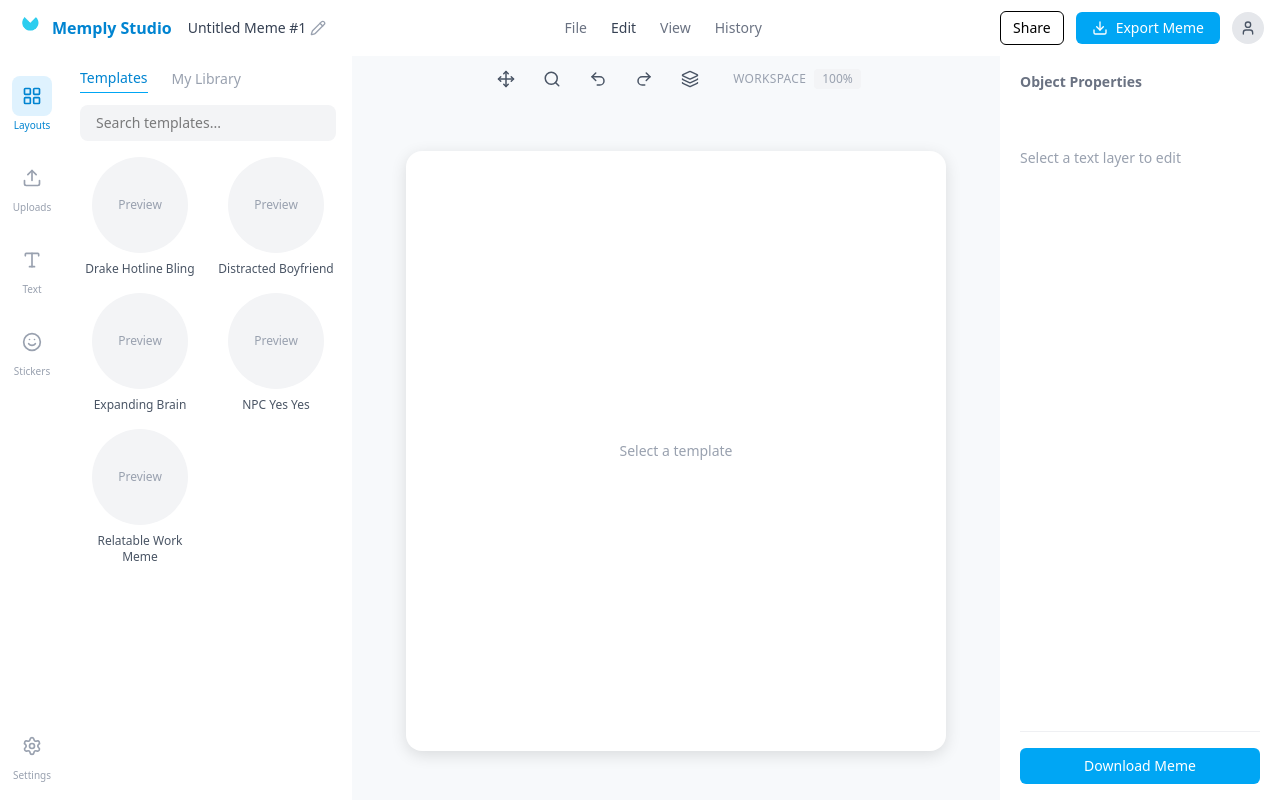
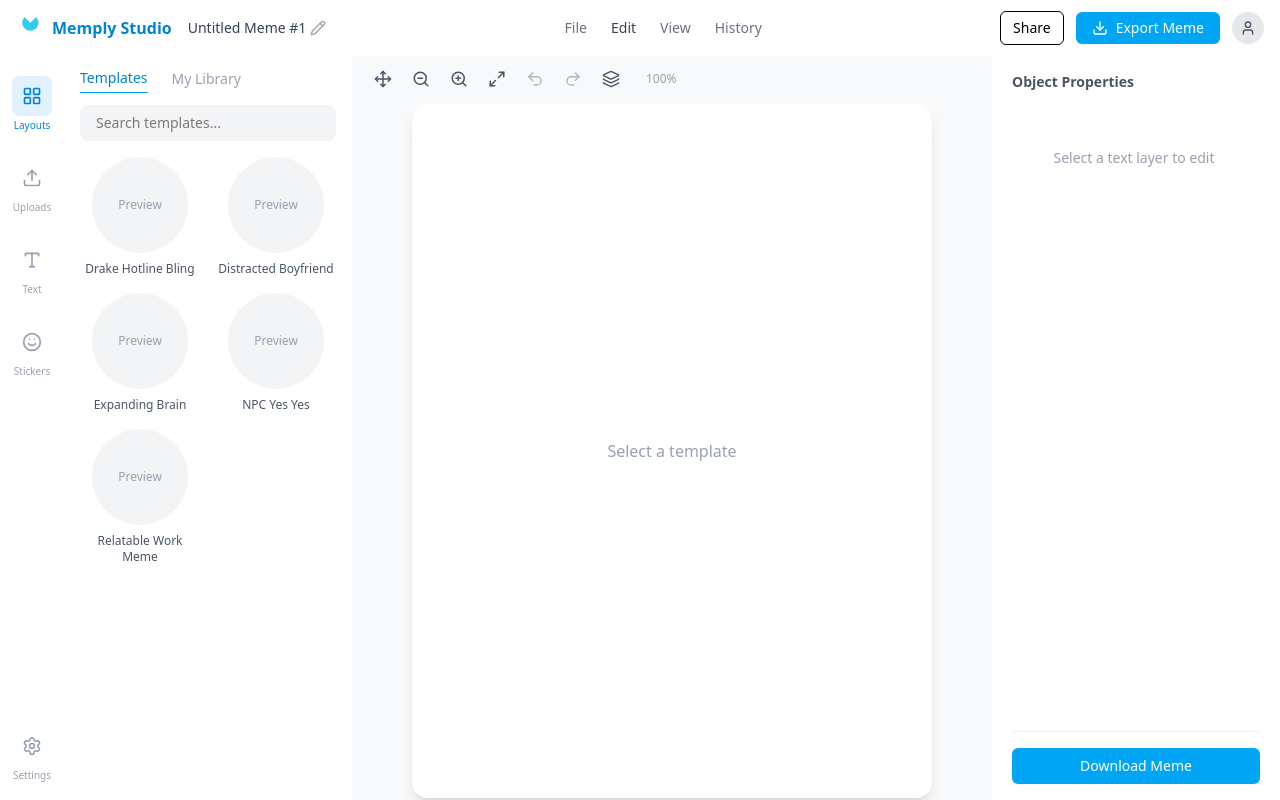
Before and after one commit to RajsiSinha/Memply, a Next.js app: page /studio in a window 1280 px wide. Built offline with nearby package versions, Linux system fonts and the light colour scheme.

Commit message:
Fix: add text & text presets working, improve studio canvas base

```diff
--- a/app/studio/CanvasArea.tsx
+++ b/app/studio/CanvasArea.tsx
@@ -1,8 +1,14 @@
 "use client";
 
 import Image from "next/image";
-import { useEffect, useState } from "react";
+import { useEffect, useRef, useState } from "react";
 import { TextLayer } from "./types";
+
+const BASE_WIDTH = 520;
+const BASE_HEIGHT = (520 * 4) / 3;
+
+const clamp = (v: number, min: number, max: number) =>
+  Math.min(max, Math.max(min, v));
 
 type CanvasAreaProps = {
   canvasRef: React.RefObject<HTMLDivElement>;
@@ -12,6 +18,7 @@ type CanvasAreaProps = {
   onTextChange: (id: number, value: string) => void;
   onSelectText: (id: number) => void;
   onMoveText: (id: number, x: number, y: number) => void;
+  zoom: number;
 };
 
 const templateImageMap: Record<string, string> = {
@@ -30,85 +37,158 @@ export default function CanvasArea({
   onTextChange,
   onSelectText,
   onMoveText,
+  zoom,
 }: CanvasAreaProps) {
+  /* ---------------- TEXT DRAG ---------------- */
+
   const [draggingId, setDraggingId] = useState<number | null>(null);
+  const dragOffset = useRef<{ x: number; y: number } | null>(null);
 
-  /* GLOBAL DRAG */
   useEffect(() => {
-    const handleMouseMove = (e: MouseEvent) => {
-      if (draggingId === null || !canvasRef.current) return;
+    const move = (e: MouseEvent) => {
+      if (!draggingId || !canvasRef.current || !dragOffset.current) return;
 
       const rect = canvasRef.current.getBoundingClientRect();
-      onMoveText(
-        draggingId,
-        e.clientX - rect.left,
-        e.clientY - rect.top
-      );
+
+      const x = e.clientX - rect.left - dragOffset.current.x;
+      const y = e.clientY - rect.top - dragOffset.current.y;
+
+      onMoveText(draggingId, x, y);
     };
 
-    const stopDrag = () => setDraggingId(null);
+    const up = () => {
+      setDraggingId(null);
+      dragOffset.current = null;
+    };
 
-    window.addEventListener("mousemove", handleMouseMove);
-    window.addEventListener("mouseup", stopDrag);
+    window.addEventListener("mousemove", move);
+    window.addEventListener("mouseup", up);
 
     return () => {
-      window.removeEventListener("mousemove", handleMouseMove);
-      window.removeEventListener("mouseup", stopDrag);
+      window.removeEventListener("mousemove", move);
+      window.removeEventListener("mouseup", up);
     };
   }, [draggingId, onMoveText, canvasRef]);
+
+  /* ---------------- PAN (SPACE + DRAG) ---------------- */
+
+  const [pan, setPan] = useState({ x: 0, y: 0 });
+  const [isPanning, setIsPanning] = useState(false);
+  const panStart = useRef<{ x: number; y: number } | null>(null);
+  const spacePressed = useRef(false);
+
+  useEffect(() => {
+    const down = (e: KeyboardEvent) => {
+      if (e.code === "Space") {
+        e.preventDefault();
+        spacePressed.current = true;
+      }
+    };
+
+    const up = (e: KeyboardEvent) => {
+      if (e.code === "Space") {
+        spacePressed.current = false;
+        setIsPanning(false);
+        panStart.current = null;
+      }
+    };
+
+    window.addEventListener("keydown", down);
+    window.addEventListener("keyup", up);
+
+    return () => {
+      window.removeEventListener("keydown", down);
+      window.removeEventListener("keyup", up);
+    };
+  }, []);
+
+  const handlePanStart = (e: React.MouseEvent) => {
+    if (!spacePressed.current) return;
+
+    setIsPanning(true);
+    panStart.current = {
+      x: e.clientX - pan.x,
+      y: e.clientY - pan.y,
+    };
+  };
+
+  const handlePanMove = (e: React.MouseEvent) => {
+    if (!isPanning || !panStart.current || !canvasRef.current) return;
+
+    const wrapper = canvasRef.current.parentElement;
+    if (!wrapper) return;
+
+    const wrapRect = wrapper.getBoundingClientRect();
+
+    const scaledW = BASE_WIDTH * zoom;
+    const scaledH = BASE_HEIGHT * zoom;
+
+    const maxX = Math.max(0, (scaledW - wrapRect.width) / 2);
+    const maxY = Math.max(0, (scaledH - wrapRect.height) / 2);
+
+    const nextX = e.clientX - panStart.current.x;
+    const nextY = e.clientY - panStart.current.y;
+
+    setPan({
+      x: clamp(nextX, -maxX, maxX),
+      y: clamp(nextY, -maxY, maxY),
+    });
+  };
+
+  /* ---------------- RENDER ---------------- */
 
   const imageSrc = selectedTemplate
     ? templateImageMap[selectedTemplate]
     : null;
 
   return (
-    <div className="flex-1 flex items-center justify-center bg-[#f7f9fb]">
-      {/* CANVAS */}
+    <div
+      className="flex-1 flex items-center justify-center bg-[#f7f9fb]"
+      onMouseDown={handlePanStart}
+      onMouseMove={handlePanMove}
+    >
       <div
         ref={canvasRef}
-        className="
-          relative
-          bg-white
-          rounded-2xl
-          shadow-[0_4px_16px_rgba(0,0,0,0.12)]
-          overflow-hidden
-        "
+        className="relative bg-white rounded-2xl shadow-lg overflow-hidden"
+        style={{ width: BASE_WIDTH, height: BASE_HEIGHT }}
+      >
+        <div
+          className="absolute inset-0"
           style={{
-          width: 600,
-          height: 600,
-          maxWidth: "90%",
-          maxHeight: "90%",
+            transform: `translate(${pan.x}px, ${pan.y}px) scale(${zoom})`,
+            transformOrigin: "center",
           }}
         >
-        {/* TEMPLATE IMAGE */}
           {imageSrc ? (
             <Image
               src={imageSrc}
               alt="Meme"
               fill
-            className="object-cover"
+              className="object-contain"
               priority
             />
           ) : (
-          <div className="flex items-center justify-center h-full text-gray-400 text-sm">
+            <div className="flex items-center justify-center h-full text-gray-400">
               Select a template
             </div>
           )}
 
-        {/* TEXT LAYERS */}
           {textLayers.map((layer) => (
             <input
               key={layer.id}
               value={layer.content}
               readOnly={selectedTextId !== layer.id}
               onMouseDown={(e) => {
-              if (selectedTextId !== layer.id) {
-                e.preventDefault();
+                e.stopPropagation();
                 onSelectText(layer.id);
                 setDraggingId(layer.id);
-              }
+
+                const rect = canvasRef.current!.getBoundingClientRect();
+                dragOffset.current = {
+                  x: e.clientX - rect.left - layer.x,
+                  y: e.clientY - rect.top - layer.y,
+                };
               }}
-            onDoubleClick={() => onSelectText(layer.id)}
               onChange={(e) =>
                 onTextChange(layer.id, e.target.value)
               }
@@ -123,23 +203,17 @@ export default function CanvasArea({
                 WebkitTextStroke:
                   layer.strokeWidth > 0
                     ? `${layer.strokeWidth}px ${layer.strokeColor}`
-                  : "none",
+                    : "transparent",
               }}
-            className={`
-              absolute left-0 top-0
-              bg-transparent
-              outline-none
-              drop-shadow-md
-              select-none
-              ${
+              className={`absolute left-0 top-0 bg-transparent outline-none select-none ${
                 selectedTextId === layer.id
                   ? "ring-2 ring-sky-400 cursor-text"
                   : "cursor-move"
-              }
-            `}
+              }`}
             />
           ))}
         </div>
       </div>
+    </div>
   );
 }
--- a/app/studio/PropertiesPanel.tsx
+++ b/app/studio/PropertiesPanel.tsx
@@ -31,17 +31,33 @@ export default function PropertiesPanel({
   };
 
   return (
-    <aside className="w-72 bg-white px-5 py-4 flex flex-col h-full overflow-hidden">
+    <aside className="w-72 bg-white px-5 py-4 flex flex-col h-full min-h-0">
   {/* HEADER */}
-      <h2 className="text-sm font-semibold text-gray-500 mb-4">
+  <h2 className="text-sm font-semibold text-gray-600 mb-4">
     Object Properties
   </h2>
 
   {/* SCROLLABLE CONTENT */}
-      <div className="flex-1 overflow-y-auto pr-1">
+  <div className="flex-1 overflow-y-auto space-y-6 pr-1">
     {selectedText ? (
-          <div className="space-y-6">
-            {/* FONT SIZE */}
+      <>
+        {/* ───────── TEXT CONTENT ───────── */}
+        <div className="space-y-2">
+          <label className="text-xs text-gray-500">Text</label>
+          <input
+            value={selectedText.content}
+            onChange={(e) =>
+              onUpdateStyle(selectedText.id, {
+                content: e.target.value,
+              })
+            }
+            className="w-full px-2 py-1.5 rounded-md border text-sm focus:outline-none focus:ring-1 focus:ring-sky-400"
+          />
+        </div>
+
+        <Divider />
+
+        {/* ───────── FONT SIZE ───────── */}
         <div className="space-y-2">
           <label className="text-xs text-gray-500">Font Size</label>
           <input
@@ -58,19 +74,23 @@ export default function PropertiesPanel({
           />
         </div>
 
-            {/* TEXT ALIGNMENT */}
+        {/* ───────── ALIGNMENT ───────── */}
         <div className="space-y-2">
-              <label className="text-xs text-gray-500">Text Alignment</label>
+          <label className="text-xs text-gray-500">
+            Alignment
+          </label>
           <div className="flex gap-2">
-                {["left", "center", "right"].map((align) => (
+            {(["left", "center", "right"] as const).map(
+              (align) => (
                 <button
                   key={align}
                   onClick={() =>
                     onUpdateStyle(selectedText.id, {
-                        align: align as "left" | "center" | "right",
+                      align,
                     })
                   }
-                    className={`flex-1 py-1.5 rounded-md text-sm transition ${
+                  className={`flex-1 py-1.5 rounded-md text-sm transition
+                    ${
                       selectedText.align === align
                         ? "bg-sky-500 text-white"
                         : "bg-gray-100 hover:bg-gray-200"
@@ -78,13 +98,16 @@ export default function PropertiesPanel({
                 >
                   {align}
                 </button>
-                ))}
+              )
+            )}
           </div>
         </div>
 
-            {/* LETTER SPACING */}
+        {/* ───────── LETTER SPACING ───────── */}
         <div className="space-y-2">
-              <label className="text-xs text-gray-500">Letter Spacing</label>
+          <label className="text-xs text-gray-500">
+            Letter Spacing
+          </label>
           <input
             type="range"
             min={0}
@@ -99,9 +122,11 @@ export default function PropertiesPanel({
           />
         </div>
 
-            {/* OPACITY */}
+        {/* ───────── OPACITY ───────── */}
         <div className="space-y-2">
-              <label className="text-xs text-gray-500">Opacity</label>
+          <label className="text-xs text-gray-500">
+            Opacity
+          </label>
           <input
             type="range"
             min={0.1}
@@ -117,9 +142,13 @@ export default function PropertiesPanel({
           />
         </div>
 
-            {/* TEXT COLOR */}
+        <Divider />
+
+        {/* ───────── TEXT COLOR ───────── */}
         <div className="space-y-2">
-              <label className="text-xs text-gray-500">Text Color</label>
+          <label className="text-xs text-gray-500">
+            Text Color
+          </label>
           <input
             type="color"
             value={selectedText.color}
@@ -132,9 +161,12 @@ export default function PropertiesPanel({
           />
         </div>
 
-            {/* TEXT OUTLINE */}
+        {/* ───────── OUTLINE ───────── */}
         <div className="space-y-2">
-              <label className="text-xs text-gray-500">Text Outline</label>
+          <label className="text-xs text-gray-500">
+            Text Outline
+          </label>
+
           <input
             type="range"
             min={0}
@@ -147,6 +179,7 @@ export default function PropertiesPanel({
             }
             className="w-full accent-sky-500"
           />
+
           <input
             type="color"
             value={selectedText.strokeColor}
@@ -159,32 +192,39 @@ export default function PropertiesPanel({
           />
         </div>
 
-            {/* BOLD */}
+        <Divider />
+
+        {/* ───────── BOLD TOGGLE ───────── */}
         <button
           onClick={() =>
             onUpdateStyle(selectedText.id, {
               bold: !selectedText.bold,
             })
           }
-              className={`w-full px-3 py-2 rounded-md text-sm transition ${
+          className={`w-full px-3 py-2 rounded-md text-sm transition
+            ${
               selectedText.bold
                 ? "bg-sky-50 text-sky-600"
                 : "bg-gray-50 text-gray-600 hover:bg-gray-100"
             }`}
         >
-              {selectedText.bold ? "Bold Enabled" : "Enable Bold"}
+          {selectedText.bold
+            ? "Bold Enabled"
+            : "Enable Bold"}
         </button>
 
-            {/* DELETE */}
+        {/* ───────── DELETE ───────── */}
         <button
-              onClick={() => onDeleteText(selectedText.id)}
+          onClick={() =>
+            onDeleteText(selectedText.id)
+          }
           className="w-full px-3 py-2 rounded-md bg-red-50 text-red-600 text-sm hover:bg-red-100 transition"
         >
           Delete Text
         </button>
-          </div>
+      </>
     ) : (
-          <p className="text-sm text-gray-400 mt-10">
+      <p className="text-sm text-gray-400 mt-10 text-center">
         Select a text layer to edit
       </p>
     )}
@@ -201,5 +241,10 @@ export default function PropertiesPanel({
     </button>
   </div>
 </aside>
+
   );
 }
+
+function Divider() {
+  return <div className="h-px bg-gray-200/60" />;
+}
--- a/app/studio/page.tsx
+++ b/app/studio/page.tsx
@@ -1,29 +1,91 @@
 "use client";
 
-import { useState, useRef } from "react";
+import { useState, useRef, useEffect } from "react";
 import Sidebar from "./Sidebar";
 import CanvasArea from "./CanvasArea";
 import PropertiesPanel from "./PropertiesPanel";
 import StudioTopBar from "./StudioTopBar";
 import { TextLayer } from "./types";
-import { Move, Search, Undo2, Redo2, Layers } from "lucide-react";
+import {
+  Move,
+  Undo2,
+  Redo2,
+  Layers,
+  ZoomIn,
+  ZoomOut,
+  Maximize2,
+} from "lucide-react";
+
+type HistoryState = {
+  past: TextLayer[][];
+  present: TextLayer[];
+  future: TextLayer[][];
+};
 
 export default function StudioPage() {
+  /* ---------------- HISTORY ---------------- */
+  const [history, setHistory] = useState<HistoryState>({
+    past: [],
+    present: [],
+    future: [],
+  });
+
+  const textLayers = history.present;
+
+  const commit = (next: TextLayer[]) => {
+    setHistory((h) => ({
+      past: [...h.past, h.present],
+      present: next,
+      future: [],
+    }));
+  };
+
+  const undo = () => {
+    setHistory((h) => {
+      if (h.past.length === 0) return h;
+      const previous = h.past[h.past.length - 1];
+      return {
+        past: h.past.slice(0, -1),
+        present: previous,
+        future: [h.present, ...h.future],
+      };
+    });
+  };
+
+  const redo = () => {
+    setHistory((h) => {
+      if (h.future.length === 0) return h;
+      const next = h.future[0];
+      return {
+        past: [...h.past, h.present],
+        present: next,
+        future: h.future.slice(1),
+      };
+    });
+  };
+
+  /* ---------------- UI STATE ---------------- */
   const [selectedTemplate, setSelectedTemplate] = useState<string | null>(null);
-  const [textLayers, setTextLayers] = useState<TextLayer[]>([]);
   const [selectedTextId, setSelectedTextId] = useState<number | null>(null);
+  const [zoom, setZoom] = useState(1);
+
   const canvasRef = useRef<HTMLDivElement>(null);
 
+  /* ---------------- TEXT ACTIONS ---------------- */
   const addTextLayer = (position: "top" | "bottom") => {
-    setTextLayers((prev) => [
-      ...prev,
+    const id = Date.now();
+
+  setHistory((prev) => ({
+    past: [...prev.past, prev.present],
+    present: [
+      ...prev.present,
       {
-        id: Date.now(),
+        id,
         content: position === "top" ? "TOP TEXT" : "BOTTOM TEXT",
         position,
         x: 150,
-        y: position === "top" ? 40 : 400,
-        color: "#ffffff",
+        y: position === "top" ? 40 : 420,
+        color: "#000000",
         fontSize: 32,
         bold: true,
         align: "center",
@@ -32,79 +94,172 @@ export default function StudioPage() {
         strokeWidth: 0,
         strokeColor: "#000000",
       },
-    ]);
-  };
+    ],
+    future: [],
+  }));
+
+   setSelectedTextId(id);
+};
+
+  const addPresetText = (preset: any) => {
+    const id = Date.now();
+
+  setHistory((prev) => ({
+    past: [...prev.past, prev.present],
+    present: [
+      ...prev.present,
+      {
+        id,
+        content: preset.label.toUpperCase(),
+        position: "custom",
+        x: 150,
+        y: 200,
+        color: preset.style?.color ?? "#000000",
+        fontSize: 32,
+        bold: false,
+        align: "center",
+        letterSpacing: 1,
+        opacity: 1,
+        strokeWidth: 0,
+        strokeColor: "#000000",
+        ...preset.style,
+      },
+    ],
+    future: [],
+  }));
+
+   setSelectedTextId(id);
+};
+
 
   const moveText = (id: number, x: number, y: number) => {
-    setTextLayers((prev) =>
-      prev.map((layer) =>
-        layer.id === id ? { ...layer, x, y } : layer
-      )
-    );
+    // live move (no commit – smooth drag)
+    setHistory((h) => ({
+      ...h,
+      present: h.present.map((l) =>
+        l.id === id ? { ...l, x, y } : l
+      ),
+    }));
   };
 
   const updateText = (id: number, value: string) => {
-    setTextLayers((prev) =>
-      prev.map((layer) =>
-        layer.id === id ? { ...layer, content: value } : layer
+    commit(
+      textLayers.map((l) =>
+        l.id === id ? { ...l, content: value } : l
       )
     );
   };
 
   const updateStyle = (id: number, changes: Partial<TextLayer>) => {
-    setTextLayers((prev) =>
-      prev.map((layer) =>
-        layer.id === id ? { ...layer, ...changes } : layer
+    commit(
+      textLayers.map((l) =>
+        l.id === id ? { ...l, ...changes } : l
       )
     );
   };
 
   const deleteTextLayer = (id: number) => {
-    setTextLayers((prev) => prev.filter((l) => l.id !== id));
+    commit(textLayers.filter((l) => l.id !== id));
     setSelectedTextId(null);
   };
 
   const selectedText =
     textLayers.find((l) => l.id === selectedTextId) || null;
 
+  /* ---------------- FIT TO SCREEN ---------------- */
+  const handleFitToScreen = () => {
+    setZoom(1);
+  };
+
+  /* ---------------- KEYBOARD SHORTCUTS ---------------- */
+  useEffect(() => {
+    const handler = (e: KeyboardEvent) => {
+      if ((e.ctrlKey || e.metaKey) && e.key === "z") {
+        e.preventDefault();
+        undo();
+      }
+      if ((e.ctrlKey || e.metaKey) && e.key === "y") {
+        e.preventDefault();
+        redo();
+      }
+    };
+
+    window.addEventListener("keydown", handler);
+    return () => window.removeEventListener("keydown", handler);
+  }, []);
+
+  /* ---------------- RENDER ---------------- */
   return (
     <div className="h-screen flex flex-col bg-[#f7f9fb]">
-      {/* TOP BAR */}
       <StudioTopBar />
 
-      {/* EDITOR */}
-      <div className="flex flex-1 overflow-hidden min-h-0">
-        {/* LEFT SIDEBAR */}
+      <div className="flex flex-1 min-h-0 overflow-hidden">
         <Sidebar
           onTemplateSelect={setSelectedTemplate}
           onAddText={addTextLayer}
+          onAddPresetText={addPresetText}
         />
 
-        {/* CANVAS COLUMN */}
-        <div className="flex flex-col flex-1 items-center min-h-0">
-          {/* CANVAS TOOLBAR */}
-          <div className="flex items-center gap-4 py-2 text-gray-600">
-            {[Move, Search, Undo2, Redo2, Layers].map((Icon, i) => (
-              <button
-                key={i}
-                className="p-1.5 rounded hover:bg-gray-100 transition"
-              >
-                <Icon size={18} />
-              </button>
-            ))}
+        <div className="flex flex-col flex-1 min-h-0">
+          {/* TOOLBAR */}
+          <div className="shrink-0 flex items-center gap-2 px-4 py-2 text-gray-600">
+            <button className="p-1.5 rounded hover:bg-gray-100">
+              <Move size={18} />
+            </button>
 
-            <div className="ml-3 text-xs text-gray-400 flex items-center gap-2">
-              <span className="uppercase tracking-wide">
-                Workspace
-              </span>
-              <span className="bg-gray-100 px-2 py-0.5 rounded">
-                100%
-              </span>
+            <button
+              onClick={() =>
+                setZoom((z) => Math.max(0.4, +(z - 0.1).toFixed(2)))
+              }
+              className="p-1.5 rounded hover:bg-gray-100"
+            >
+              <ZoomOut size={18} />
+            </button>
+
+            <button
+              onClick={() =>
+                setZoom((z) => Math.min(2, +(z + 0.1).toFixed(2)))
+              }
+              className="p-1.5 rounded hover:bg-gray-100"
+            >
+              <ZoomIn size={18} />
+            </button>
+
+            <button
+              onClick={handleFitToScreen}
+              className="p-1.5 rounded hover:bg-gray-100"
+              title="Fit to screen"
+            >
+              <Maximize2 size={18} />
+            </button>
+
+            <button
+              onClick={undo}
+              disabled={history.past.length === 0}
+              className="p-1.5 rounded hover:bg-gray-100 disabled:opacity-40"
+            >
+              <Undo2 size={18} />
+            </button>
+
+            <button
+              onClick={redo}
+              disabled={history.future.length === 0}
+              className="p-1.5 rounded hover:bg-gray-100 disabled:opacity-40"
+            >
+              <Redo2 size={18} />
+            </button>
+
+            <button className="p-1.5 rounded hover:bg-gray-100">
+              <Layers size={18} />
+            </button>
+
+            <div className="ml-3 text-xs text-gray-400">
+              {Math.round(zoom * 100)}%
             </div>
           </div>
 
           {/* CANVAS */}
-          <main className="flex-1 flex items-center justify-center w-full px-6">
+          <main className="flex-1 flex items-center justify-center overflow-hidden">
             <CanvasArea
               canvasRef={canvasRef}
               selectedTemplate={selectedTemplate}
@@ -113,11 +268,12 @@ export default function StudioPage() {
               onTextChange={updateText}
               onSelectText={setSelectedTextId}
               onMoveText={moveText}
+              zoom={zoom}
+              setZoom={setZoom}
             />
           </main>
         </div>
 
-        {/* RIGHT PROPERTIES */}
         <PropertiesPanel
           selectedText={selectedText}
           onUpdateStyle={updateStyle}
```
Also changed, not shown: app/studio/Sidebar.tsx (+91 -24 lines). Lines whose indentation alone changed are shown as unchanged.
